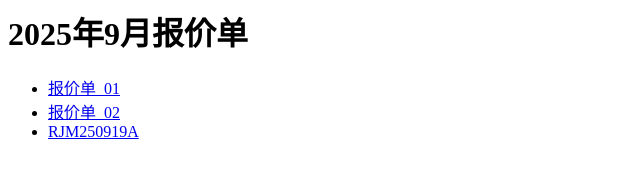
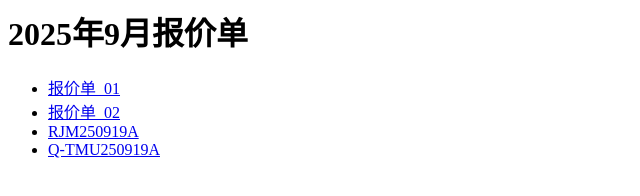
Before and after one commit to kmoonlightneon-source/quotation-list, a plain HTML site: page 2025-09/index.html in a window 1280 px wide. Shown: the whole page, without its empty margins (0-640 px from the left). Drawn offline with Linux system fonts and the light colour scheme.

Commit message:
Update index.html

```diff
--- a/2025-09/index.html
+++ b/2025-09/index.html
@@ -3,4 +3,5 @@
   <li><a href="报价单_01.html">报价单_01</a></li>
   <li><a href="CBE250919A.html">报价单_02</a></li>
   <li><a href="RJM250919A.html">RJM250919A</a></li>
+  <li><a href="Q-TMU250919A.html">Q-TMU250919A</a></li>
 </ul>
```
